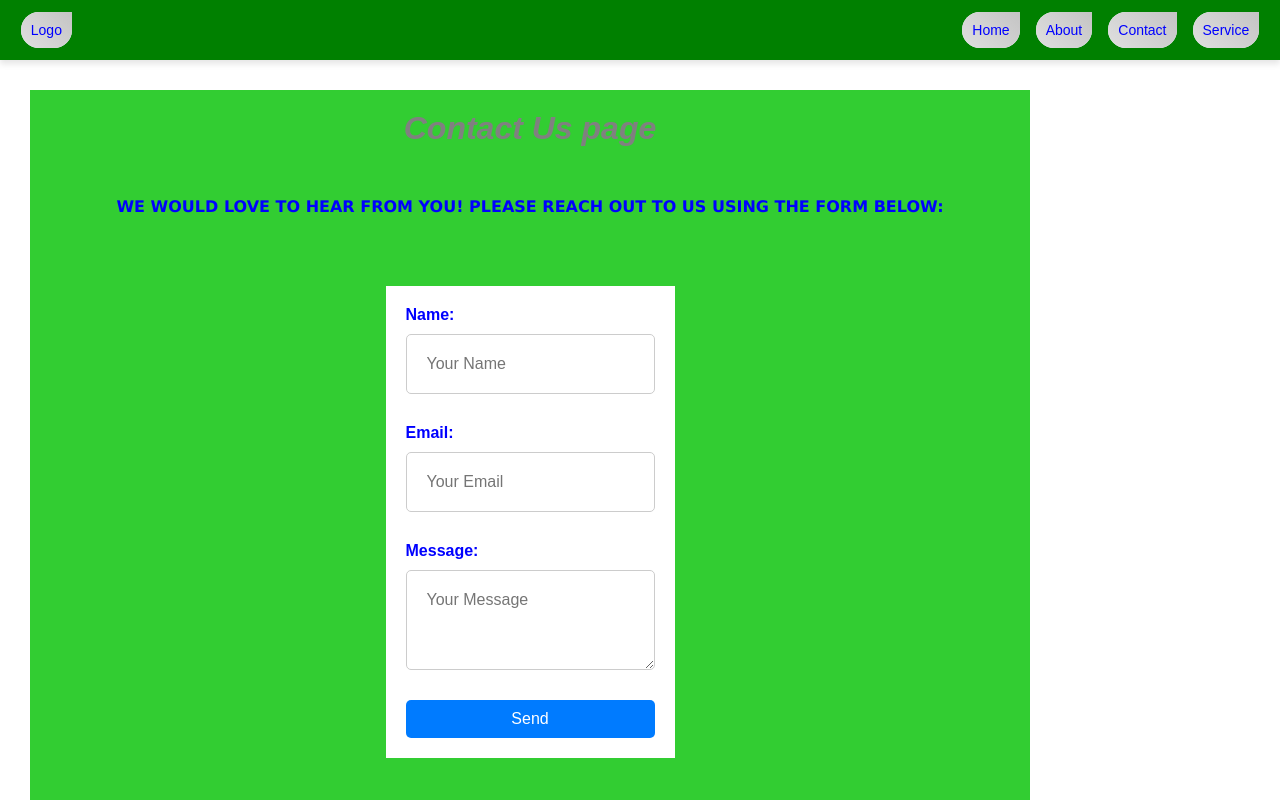
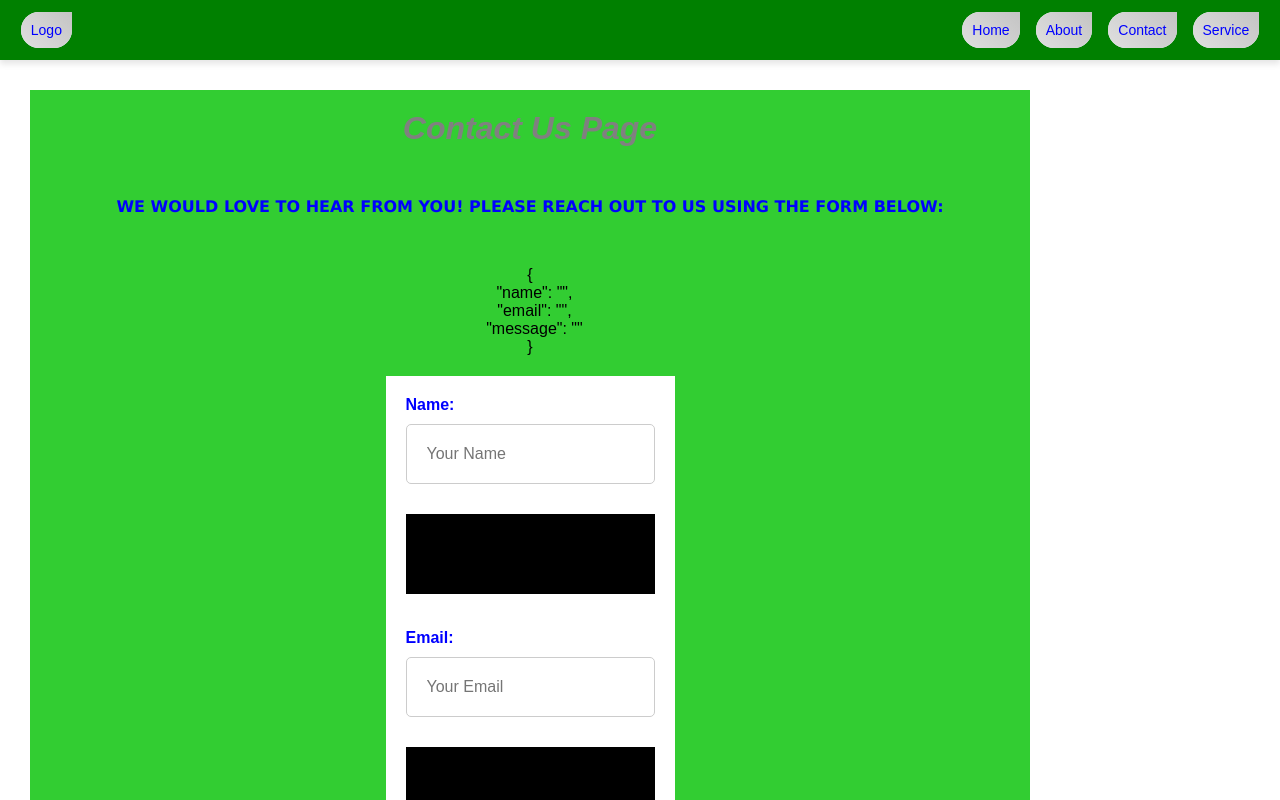
Before and after one commit to Tumumanye-Nelson/NelsonServiceWebsite, a React (Vite) app: page /Contact in a window 1280 px wide. Shown: the top 800 px of the page. Built offline with nearby package versions, Linux system fonts and the light colour scheme.

Commit message:
added form validation in contact form

```diff
--- a/src/component/Contact.jsx
+++ b/src/component/Contact.jsx
@@ -1,22 +1,102 @@
+import { useState, useEffect } from "react";
 
 const ContactPage = () => {
+  const initialValue = { name: "", email: "", message: "" };
+  const [formValue, setFormValue] = useState(initialValue);
+  const [formErrors, setFormErrors] = useState({});
+  const [isSubmit, setSubmit] = useState(false);
+
+  const handleChange = (e) => {
+    const { name, value } = e.target;
+    setFormValue({ ...formValue, [name]: value });
+  };
+
+  const handleSubmit = (e) => {
+    e.preventDefault();
+    setFormErrors(validate(formValue));
+    setSubmit(true);
+  };
+
+  useEffect(() => {
+    if (Object.keys(formErrors).length === 0 && isSubmit) {
+      console.log("Form submitted successfully:", formValue);
+      setFormValue(initialValue); // Reset form
+      setSubmit(false); // Reset submit state
+    }
+  }, [formErrors, isSubmit]);
+
+  const validate = (values) => {
+    const errors = {};
+    const regex = /^[a-zA-Z0-9._%+-]+@[a-zA-Z0-9.-]+\.[a-zA-Z]{2,}$/;
+
+    if (!values.name.trim()) {
+      errors.name = "Name is required";
+    } else if (values.name.trim().length < 4) {
+      errors.name = "Name must be at least 4 characters";
+    }
+
+    if (!values.email.trim()) {
+      errors.email = "Email is required";
+    } else if (!regex.test(values.email)) {
+      errors.email = "This is not a valid email format";
+    }
+
+    if (!values.message.trim()) {
+      errors.message = "Message is required";
+    }
+
+    return errors;
+  };
+
   return (
     <div id="contact" className="contactc">
-      <h1 className="h12">Contact Us page</h1>
-      <div className="p12">We would love to hear from you! Please reach out to us using the form below:</div>
-      <form className="contact-form">
+      <h1 className="h12">Contact Us Page</h1>
+      <div className="p12">
+        We would love to hear from you! Please reach out to us using the form below:
+      </div>
+
+      <pre>{JSON.stringify(formValue, null, 2)}</pre>
+
+      {Object.keys(formErrors).length === 0 && isSubmit && (
+        <div className="ui message success">Message sent successfully!</div>
+      )}
+
+      <form className="contact-form" onSubmit={handleSubmit}>
         <label>
           Name:
-          <input type="text" placeholder="Your Name" />
+          <input
+            type="text"
+            placeholder="Your Name"
+            name="name"
+            value={formValue.name}
+            onChange={handleChange}
+          />
         </label>
+        <p>{formErrors.name}</p>
+
         <label>
           Email:
-          <input type="email" placeholder="Your Email" />
+          <input
+            type="email"
+            placeholder="Your Email"
+            name="email"
+            value={formValue.email}
+            onChange={handleChange}
+          />
         </label>
+        <p>{formErrors.email}</p>
+
         <label>
           Message:
-          <textarea placeholder="Your Message"></textarea>
+          <textarea
+            placeholder="Your Message"
+            name="message"
+            value={formValue.message}
+            onChange={handleChange}
+          ></textarea>
         </label>
+        <p>{formErrors.message}</p>
+
         <button type="submit">Send</button>
       </form>
 
```
Also changed, not shown: src/js validation/index.js (added).
